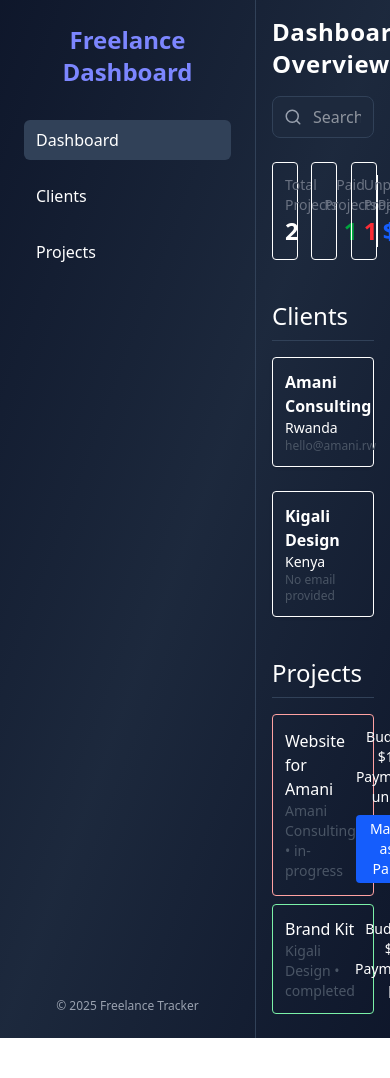
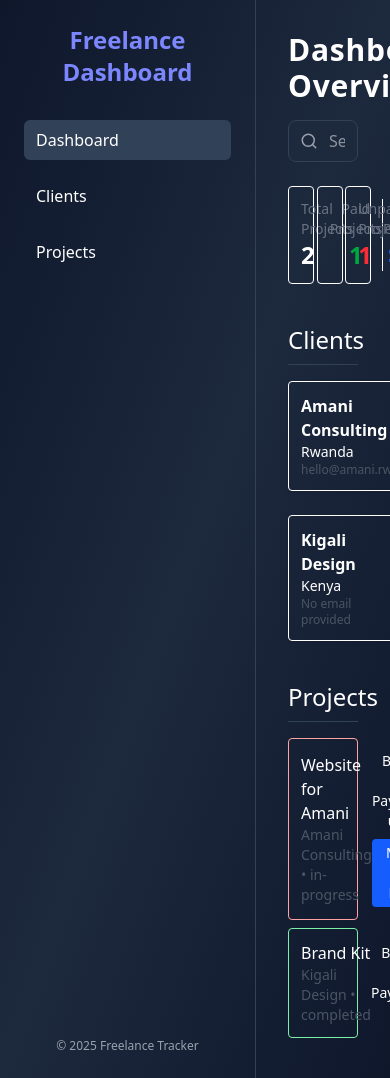
Before and after one commit to Mukdaniella/-freelance-dashboard, a React (Vite) app: page / in a window 390 px wide. Before the commit the page ends 1038 px from the top, so only its background shows below. Built offline with nearby package versions, Linux system fonts and the light colour scheme.

Commit message:
i updated the app design

```diff
--- a/src/App.tsx
+++ b/src/App.tsx
@@ -1,5 +1,5 @@
 // src/App.tsx
-import { useContext, useState } from "react";
+import React, { useContext, useState } from "react";
 import { AppProvider, AppStateContext } from "./state";
 import { ClientCard } from "./components/clientcard";
 import { ProjectList } from "./components/projectlist";
@@ -35,7 +35,8 @@ const DashboardInner = () => {
   return (
     <div className="min-h-screen bg-gradient-to-br from-slate-900 via-slate-800 to-slate-900 text-white flex">
       {/* Sidebar */}
-      <aside className="w-64 p-6 border-r border-slate-700 flex flex-col">
+      <aside className="w-64 p-6 border-r border-slate-700 flex flex-col justify-between">
+        <div>
           <h1 className="text-2xl font-bold mb-8 text-center text-indigo-400">
             Freelance Dashboard
           </h1>
@@ -65,16 +66,17 @@ const DashboardInner = () => {
               Projects
             </button>
           </nav>
-        <div className="text-xs text-gray-400 text-center mt-auto">
+        </div>
+        <div className="text-xs text-gray-400 text-center mt-6">
           © {new Date().getFullYear()} Freelance Tracker
         </div>
       </aside>
 
       {/* Main content */}
-      <main className="flex-1 p-4 sm:p-6 md:p-8 overflow-auto">
+      <main className="flex-1 p-8 overflow-auto">
         {/* Header */}
         <header className="flex flex-col sm:flex-row items-start sm:items-center justify-between mb-6 gap-4">
-          <h2 className="text-2xl sm:text-3xl font-semibold tracking-wide capitalize">
+          <h2 className="text-3xl font-semibold tracking-wide capitalize">
             {view === "dashboard"
               ? "Dashboard Overview"
               : view === "clients"
@@ -99,7 +101,9 @@ const DashboardInner = () => {
         </header>
 
         {/* Dashboard Stats */}
-        {view === "dashboard" && <DashboardStats projects={filteredProjects} />}
+        {view === "dashboard" && (
+          <DashboardStats projects={filteredProjects} />
+        )}
 
         {/* Clients Section */}
         {(view === "dashboard" || view === "clients") && (
@@ -107,7 +111,7 @@ const DashboardInner = () => {
             <h3 className="text-2xl font-medium mb-4 border-b border-slate-700 pb-2">
               Clients
             </h3>
-            <div className="grid grid-cols-1 sm:grid-cols-2 md:grid-cols-2 lg:grid-cols-3 gap-6">
+            <div className="grid md:grid-cols-2 lg:grid-cols-3 gap-6">
               {filteredClients.map((c) => (
                 <ClientCard key={c.id} client={c} />
               ))}
@@ -126,15 +130,11 @@ const DashboardInner = () => {
             <h3 className="text-2xl font-medium mb-4 border-b border-slate-700 pb-2">
               Projects
             </h3>
-            <div className="grid grid-cols-1 sm:grid-cols-2 md:grid-cols-2 lg:grid-cols-3 gap-6">
             {filteredProjects.length > 0 ? (
               <ProjectList projects={filteredProjects} />
             ) : (
-                <p className="text-gray-400 col-span-full text-center">
-                  No projects found.
-                </p>
+              <p className="text-gray-400">No projects found.</p>
             )}
-            </div>
           </section>
         )}
       </main>
```
Lines whose indentation alone changed are shown as unchanged.
